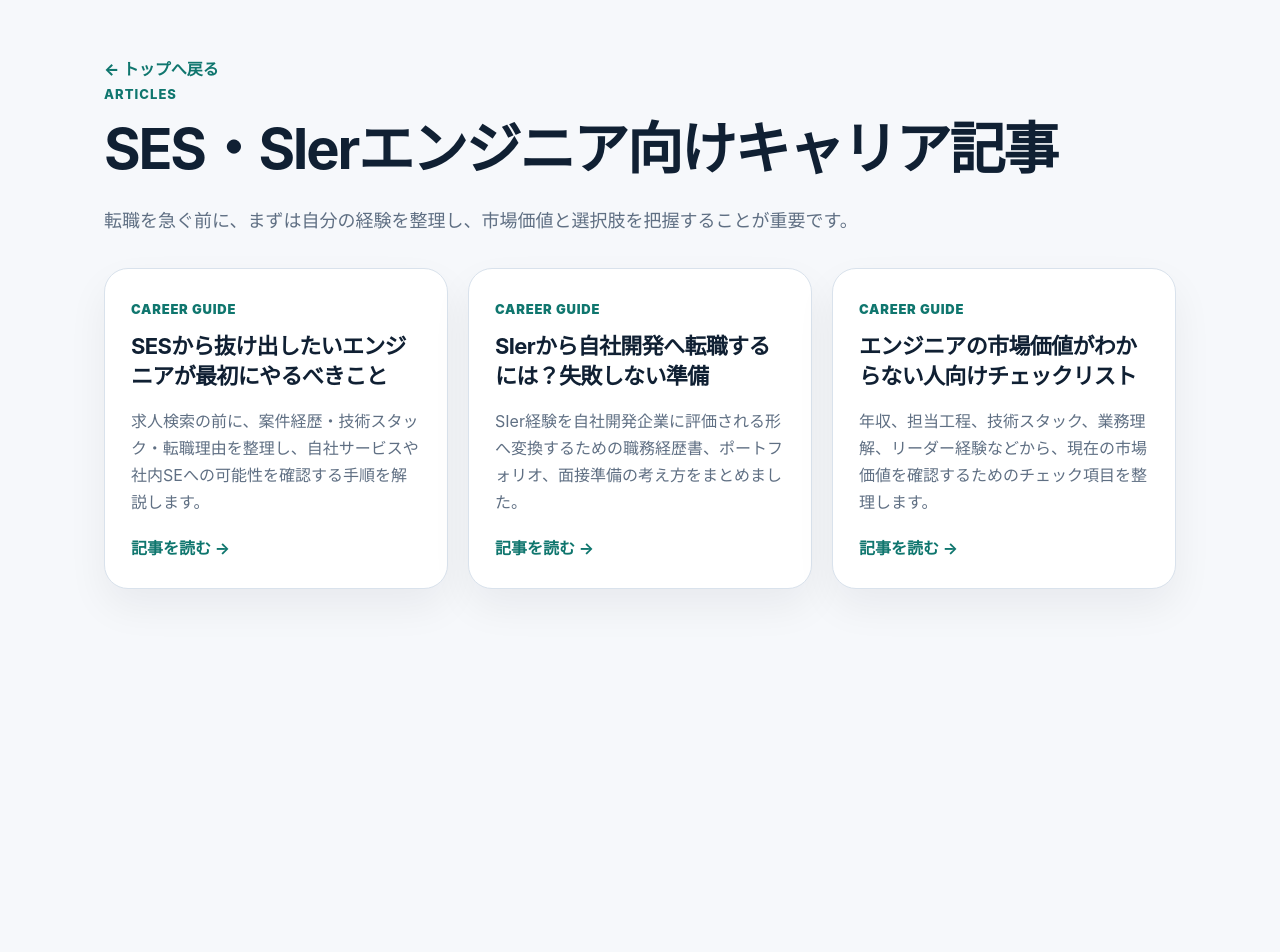
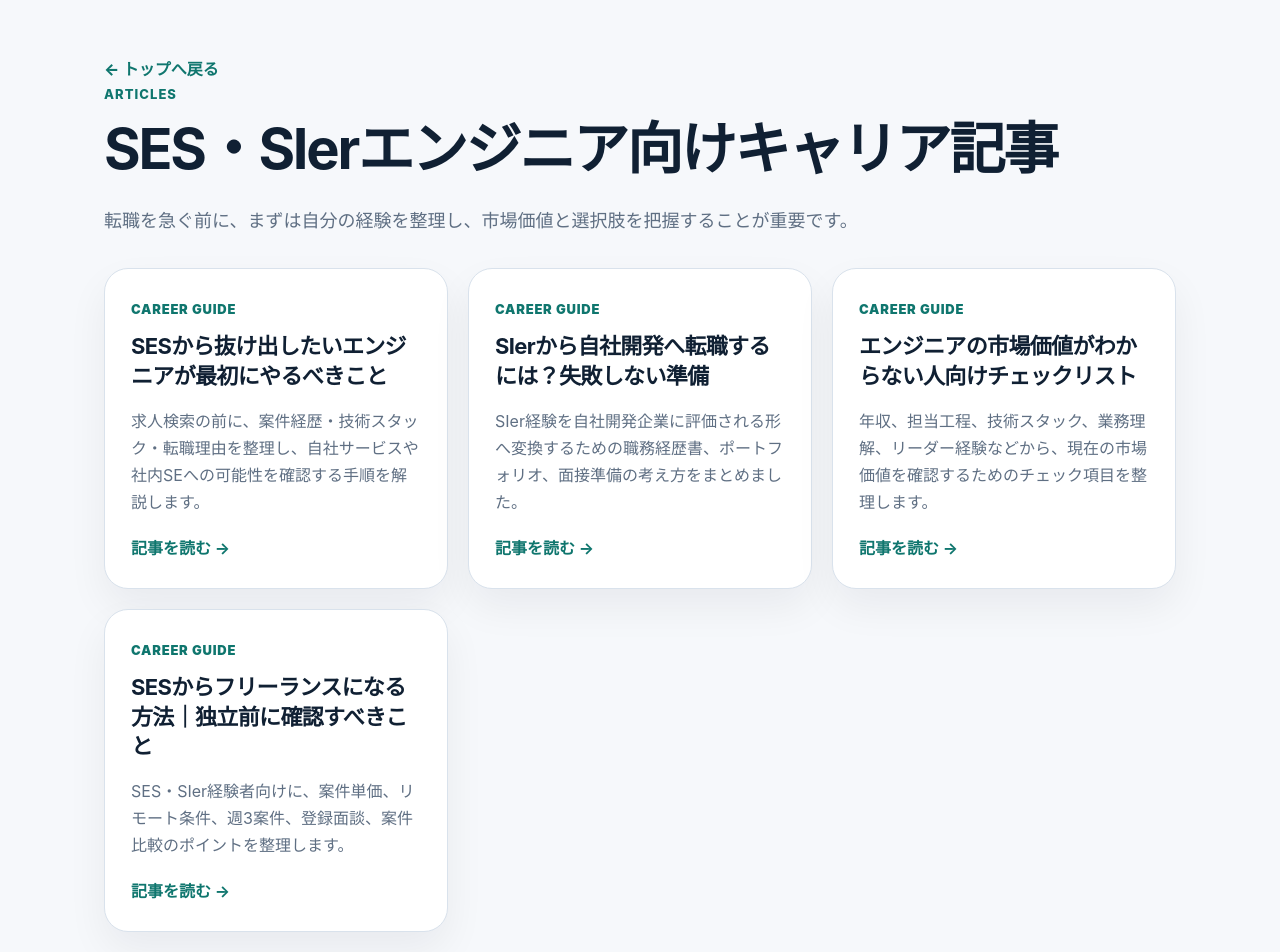
Before and after one commit to kosukekurihara-prog/engineer-career-lp, a Next.js app: page /articles in a window 1280 px wide. Shown: the top 952 px of the page. Before the commit the page ends 800 px from the top, so only its background shows below. Built offline with nearby package versions, Linux system fonts and the light colour scheme.

Commit message:
Add freelance article to articles index

```diff
--- a/app/articles/page.tsx
+++ b/app/articles/page.tsx
@@ -3,7 +3,7 @@ import type { Metadata } from 'next';
 
 export const metadata: Metadata = {
   title: '記事一覧｜SESキャリアナビ',
-  description: 'SES・SIerエンジニア向けに、転職準備、市場価値確認、自社開発転職の考え方を解説します。'
+  description: 'SES・SIerエンジニア向けに、転職準備、市場価値確認、自社開発転職、フリーランス案件の考え方を解説します。'
 };
 
 const articles = [
@@ -21,6 +21,11 @@ const articles = [
     href: '/articles/market-value-check',
     title: 'エンジニアの市場価値がわからない人向けチェックリスト',
     description: '年収、担当工程、技術スタック、業務理解、リーダー経験などから、現在の市場価値を確認するためのチェック項目を整理します。'
+  },
+  {
+    href: '/articles/ses-to-freelance',
+    title: 'SESからフリーランスになる方法｜独立前に確認すべきこと',
+    description: 'SES・SIer経験者向けに、案件単価、リモート条件、週3案件、登録面談、案件比較のポイントを整理します。'
   }
 ];
 
```
